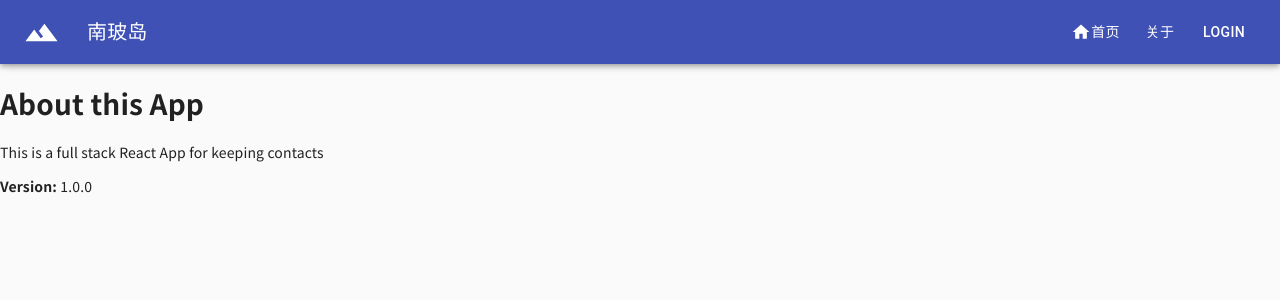
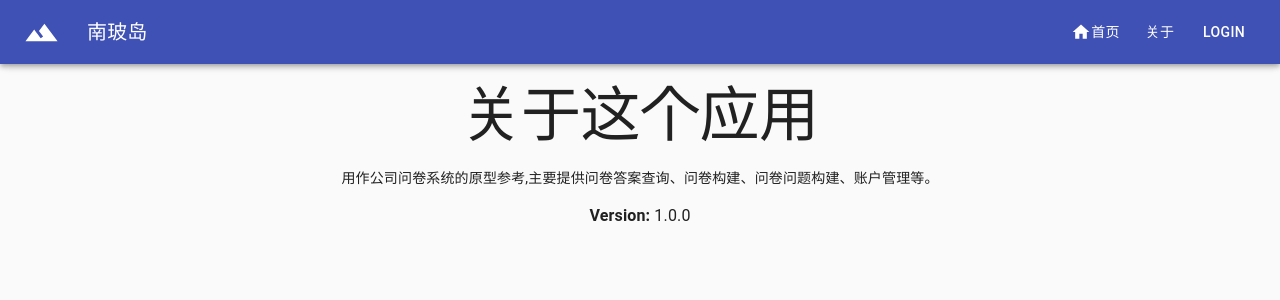
Before and after one commit to Mainzxq/testing-front, a React (Create React App) app: page /about in a window 1280 px wide. Shown: the top 300 px of the page. Built offline with nearby package versions, Linux system fonts and the light colour scheme.

Commit message:
fixed about

```diff
--- a/src/components/pages/About.js
+++ b/src/components/pages/About.js
@@ -1,15 +1,18 @@
 import React from "react";
+import { Typography } from "@material-ui/core";
 
 const About = () => {
   return (
     <div>
-      <h1>About this App </h1>
-      <p className="my-1">
-        This is a full stack React App for keeping contacts
-      </p>
-      <p className="bg-dark p">
+      <Typography variant="h2" component="h2" style={{textAlign: "center"}}>
+        关于这个应用
+      </Typography>
+      <Typography variant="body2" component="p" style={{textAlign: "center", margin: 16}}>
+        用作公司问卷系统的原型参考,主要提供问卷答案查询、问卷构建、问卷问题构建、账户管理等。
+      </Typography>
+      <Typography variant="body1" style={{textAlign: "center", margin: 16}}>
         <strong>Version:</strong> 1.0.0
-      </p>
+      </Typography>
     </div>
   );
 };
```
